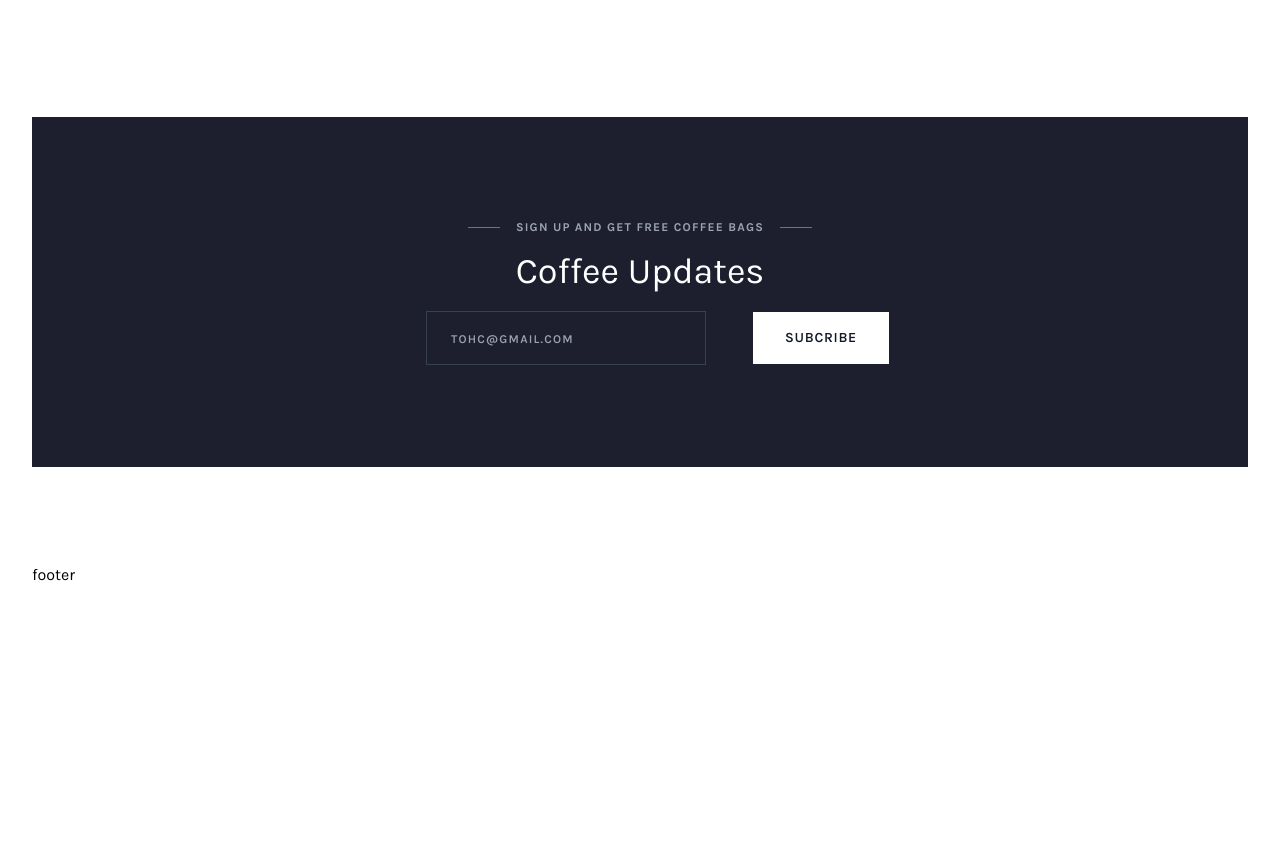
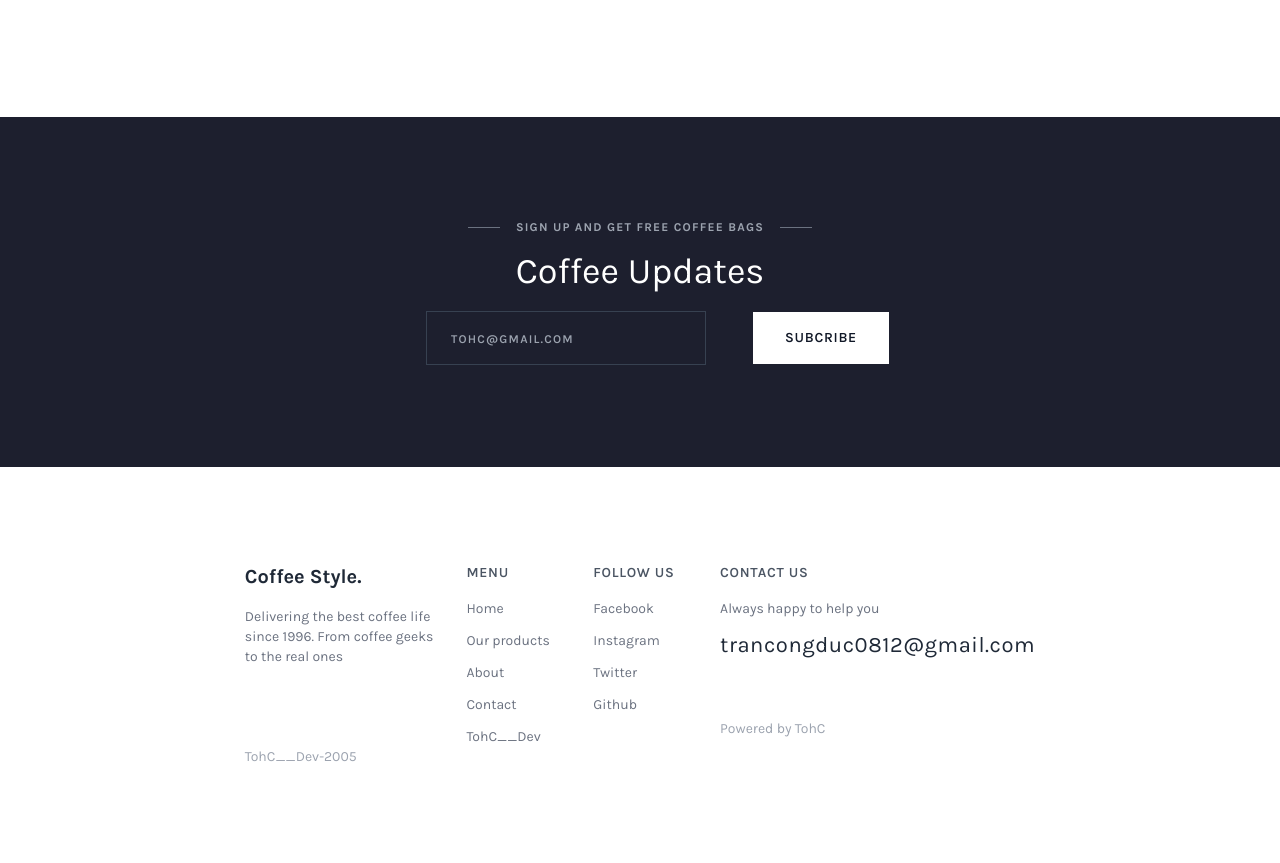
Before and after one commit to DucwTran/CoffeeStyle-Tailwind, a website: page src/index.html in a window 1280 px wide. Shown: the part 4917-5780 px from the top of the page. Before the commit the page ends 5504 px from the top, so only its background shows below. Drawn offline with Linux system fonts and the light colour scheme.

Commit message:
add footer

```diff
--- a/src/index.html
+++ b/src/index.html
@@ -572,7 +572,7 @@
 
           <!--Subcribe Us-->
           <div
-            class="subcribe-us h-[350px] bg-[#1d1f2e] mb-24 flex flex-col justify-center items-center"
+            class="subcribe-us h-[350px] bg-[#1d1f2e] mb-24 flex flex-col justify-center items-center w-[100vw] relative left-[calc(-50vw+50%)]"
           >
             <div class="flex justify-center items-center mb-4 px-6 xs:px-0">
               <div class="w-8 h-px bg-gray-500"></div>
@@ -585,7 +585,9 @@
             </div>
             <div class="text-4xl text-white mb-5">Coffee Updates</div>
             <div class="tohc-form">
-              <div class="flex flex-col md:flex-row justify-center items-center gap-3">
+              <div
+                class="flex flex-col md:flex-row justify-center items-center gap-3"
+              >
                 <div class="tohc-form-item text-center">
                   <input
                     type="email"
@@ -607,7 +609,77 @@
           <!--End Subcribe Us-->
         </main>
 
-        <footer>footer</footer>
+        <footer class="w-[95%] xl:w-[65%] mx-auto pb-24 text-gray-500 text-sm">
+          <div class="flex flex-col md:flex-row text-center md:text-left gap-8">
+            <div class="basis-2/6">
+              <div class="font-bold text-xl mb-4 text-gray-800">
+                Coffee Style.
+              </div>
+              <div class="mb-8 md:mb-20">
+                Delivering the best coffee life since 1996. From coffee geeks to
+                the real ones
+              </div>
+              <div class="text-gray-400 hover:text-coffee-400">
+                TohC__Dev-2005
+              </div>
+            </div>
+            <div class="basis-1/6">
+              <div
+                class="uppercase font-semibold tracking-wider text-gray-600 mb-4"
+              >
+                Menu
+              </div>
+              <div class="flex flex-col gap-3">
+                <div class="">
+                  <a href="#" class="hover:text-coffee-400">Home</a>
+                </div>
+                <div class="">
+                  <a href="#" class="hover:text-coffee-400">Our products</a>
+                </div>
+                <div class="">
+                  <a href="#" class="hover:text-coffee-400">About</a>
+                </div>
+                <div class="">
+                  <a href="#" class="hover:text-coffee-400">Contact</a>
+                </div>
+                <div class="">
+                  <a href="#" class="hover:text-coffee-400">TohC__Dev</a>
+                </div>
+              </div>
+            </div>
+            <div class="basis-1/6">
+              <div
+                class="uppercase font-semibold tracking-wider text-gray-600 mb-4"
+              >
+                Follow us
+              </div>
+              <div class="flex flex-col gap-3">
+                <div class="">
+                  <a href="#" class="hover:text-coffee-400">Facebook</a>
+                </div>
+                <div class="">
+                  <a href="#" class="hover:text-coffee-400">Instagram</a>
+                </div>
+                <div class="">
+                  <a href="#" class="hover:text-coffee-400">Twitter</a>
+                </div>
+                <div class="">
+                  <a href="#" class="hover:text-coffee-400">Github</a>
+                </div>
+              </div>
+            </div>
+            <div class="basis-2/6">
+              <div
+                class="uppercase font-semibold tracking-wider text-gray-600 mb-4"
+              >
+                Contact us
+              </div>
+              <div class="mb-4">Always happy to help you</div>
+              <div class="mb-16 hover:text-coffee-400 text-gray-800 text-[22px]  tracking-wide"><a href="#">trancongduc0812@gmail.com</a></div>
+              <div class=""><a href="#" class="text-gray-400 hover:text-coffee-400">Powered by TohC</a></div>
+            </div>
+          </div>
+        </footer>
       </div>
       <!--End content-wrapper -->
     </div>
```
Also changed, not shown: src/output.css. Lines whose indentation alone changed are shown as unchanged.
